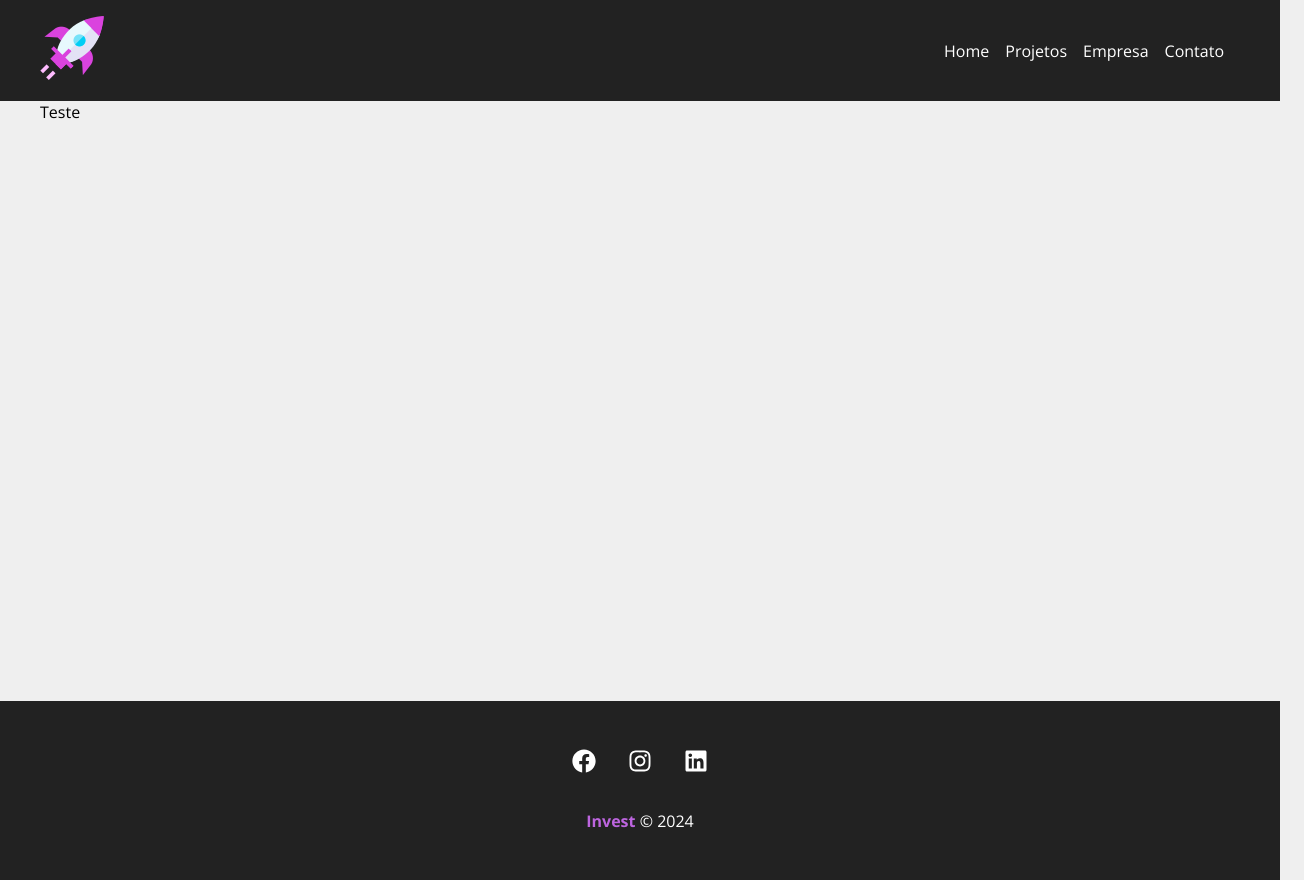
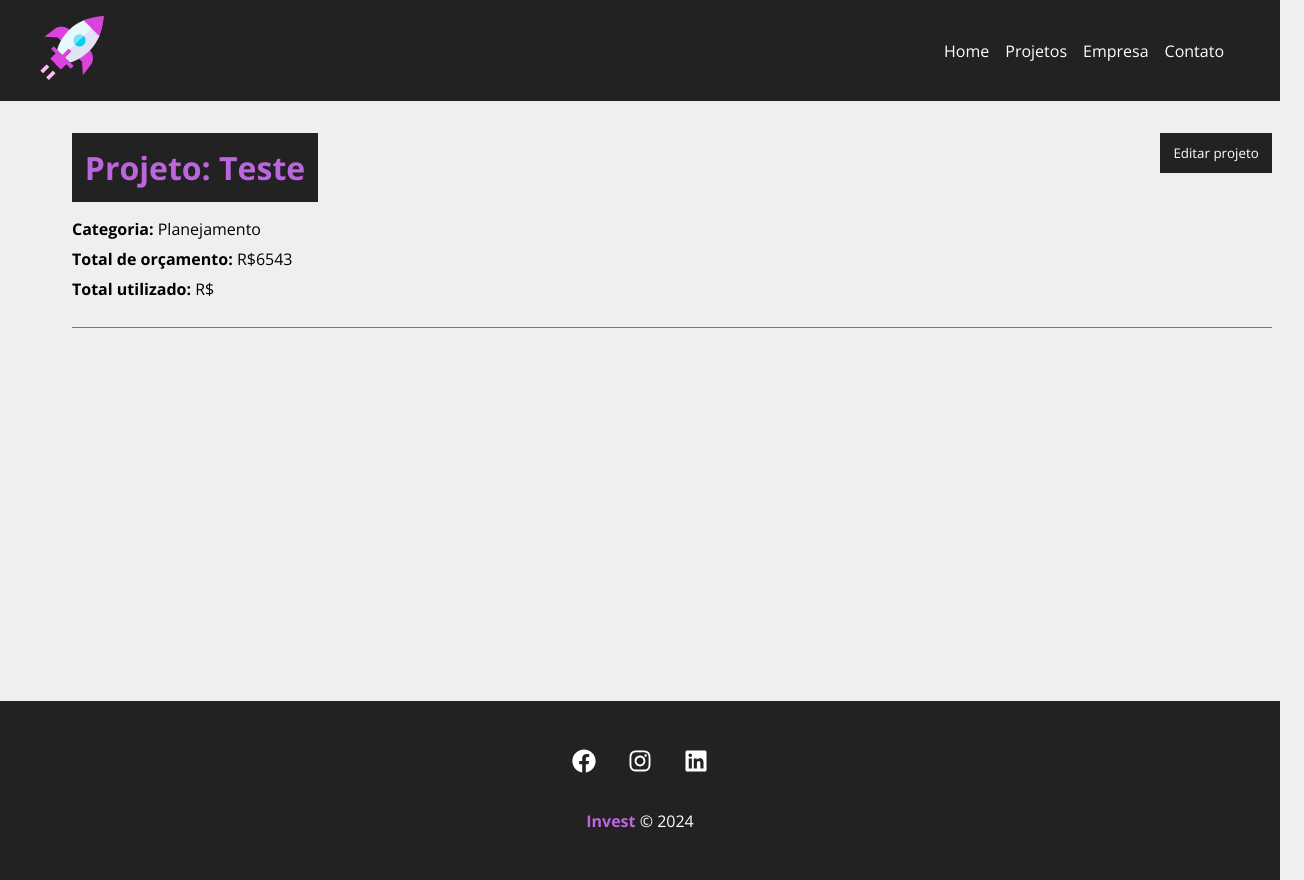
Before and after one commit to MarinaGV93/React, a React (Create React App) app in the folder invest/: page /project/8217 in a window 1280 px wide. Shown: the whole page, 1304 px wide, since content can reach past the window. Built offline with nearby package versions, Linux system fonts and the light colour scheme; data requests are answered from the project's data file.

Commit message:
Exibindo detalhes do projeto

```diff
--- a/invest/src/components/layout/LinkButton.module.css
+++ b/invest/src/components/layout/LinkButton.module.css
@@ -1,5 +1,5 @@
 .btn {
-  background-color: #222;
+  background-color: var(--cor-secundaria);
   color: #fff;
   padding: 0.5em 1em;
   text-decoration: none;
@@ -7,5 +7,5 @@
 }
 
 .btn:hover {
-  color: #bd65df;
+  color: var(--cor-primaria);
 }
--- a/invest/src/components/pages/Project.js
+++ b/invest/src/components/pages/Project.js
@@ -1,6 +1,8 @@
 import styles from "./Project.module.css";
 import { useParams } from "react-router-dom";
 import { useState, useEffect } from "react";
+import Loading from "../layout/Loading";
+import Container from "../layout/Container";
 
 function Project() {
   // Pegar o projeto pelo id do BD para imprimir os dados
@@ -9,9 +11,12 @@
 
   const [project, setProject] = useState([]);
 
+  const [showProjectForm, setShowProjectForm] = useState(false);
+
   // Chamar o projeto
   useEffect(
     () => {
+      setTimeout(() => {
         fetch(`http://localhost:5000/projects/${id}`, {
           method: "GET",
           headers: {
@@ -23,11 +28,53 @@
             setProject(data);
           })
           .catch((err) => console.log(err));
+      }, 300);
     },
     // Monitorando o id
     [id]
   );
-  return <p>{project.name}</p>;
+
+  function toggleProjectForm() {
+    setShowProjectForm(!showProjectForm);
+  }
+
+  return (
+    <>
+      {/* Se vai ter o project.name, entao vai exibir algo, se não, vai exibir outra coisa */}
+      {project.name ? (
+        <div className={styles.project_details}>
+          <Container customClass="column">
+            <div className={styles.details_container}>
+              <h1>Projeto: {project.name}</h1>
+              <button className={styles.btn} onClick={toggleProjectForm}>
+                {/* Se não tiver projectForm sendo exibido */}
+                {!showProjectForm ? "Editar projeto" : "Fechar"}
+              </button>
+              {!showProjectForm ? (
+                <div className={styles.project_info}>
+                  <p>
+                    <span>Categoria:</span> {project.category.name}
+                  </p>
+                  <p>
+                    <span>Total de orçamento:</span> R${project.budget}
+                  </p>
+                  <p>
+                    <span>Total utilizado:</span> R${project.const}
+                  </p>
+                </div>
+              ) : (
+                <div className={styles.project_info}>
+                  <p>Detalhes do projeto</p>
+                </div>
+              )}
+            </div>
+          </Container>
+        </div>
+      ) : (
+        <Loading />
+      )}
+    </>
+  );
 }
 
 export default Project;
--- a/invest/src/components/pages/Project.module.css
+++ b/invest/src/components/pages/Project.module.css
@@ -0,0 +1,49 @@
+.project_details {
+  padding: 2em;
+}
+
+.project_details h1,
+.project_details h2,
+.project_details p {
+  margin-bottom: 0.5em;
+}
+
+.project_details h1 {
+  background-color: var(--cor-secundaria);
+  color: var(--cor-primaria);
+  padding: 0.4em;
+}
+
+.project_details span {
+  font-weight: bold;
+}
+
+.details_container,
+.service_form_container {
+  border-bottom: 1px solid #7a7a7a;
+  margin-bottom: 1.2em;
+  padding-bottom: 1.2em;
+  display: flex;
+  justify-content: space-between;
+  /* Ter uma nova linha quando atingir 100% */
+  flex-wrap: wrap;
+}
+
+.btn {
+  background-color: var(--cor-secundaria);
+  color: #fff;
+  padding: 0.5em 1em;
+  text-decoration: none;
+  transition: 0.5s;
+  cursor: pointer;
+  max-height: 40px;
+  border: none;
+}
+
+.btn:hover {
+  color: var(--cor-primaria);
+}
+
+.project_info {
+  width: 100%;
+}
```
Lines whose indentation alone changed are shown as unchanged.
